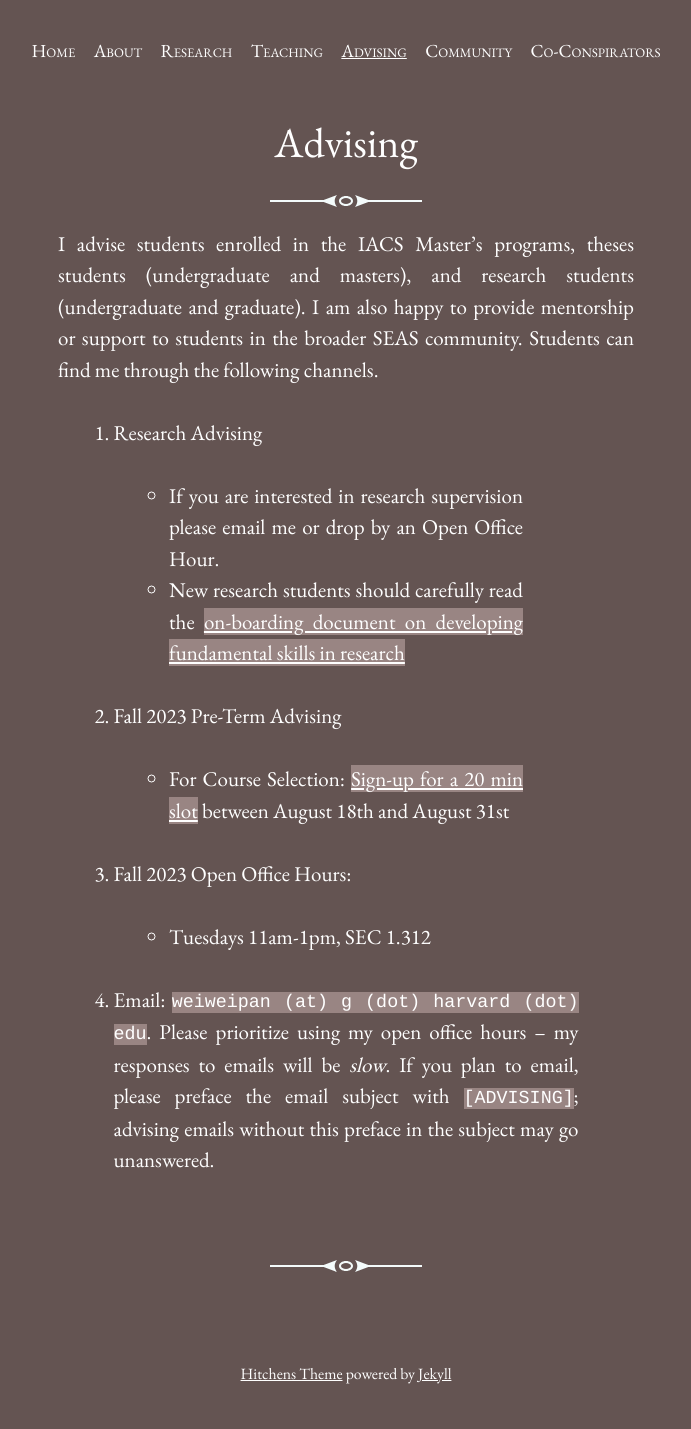
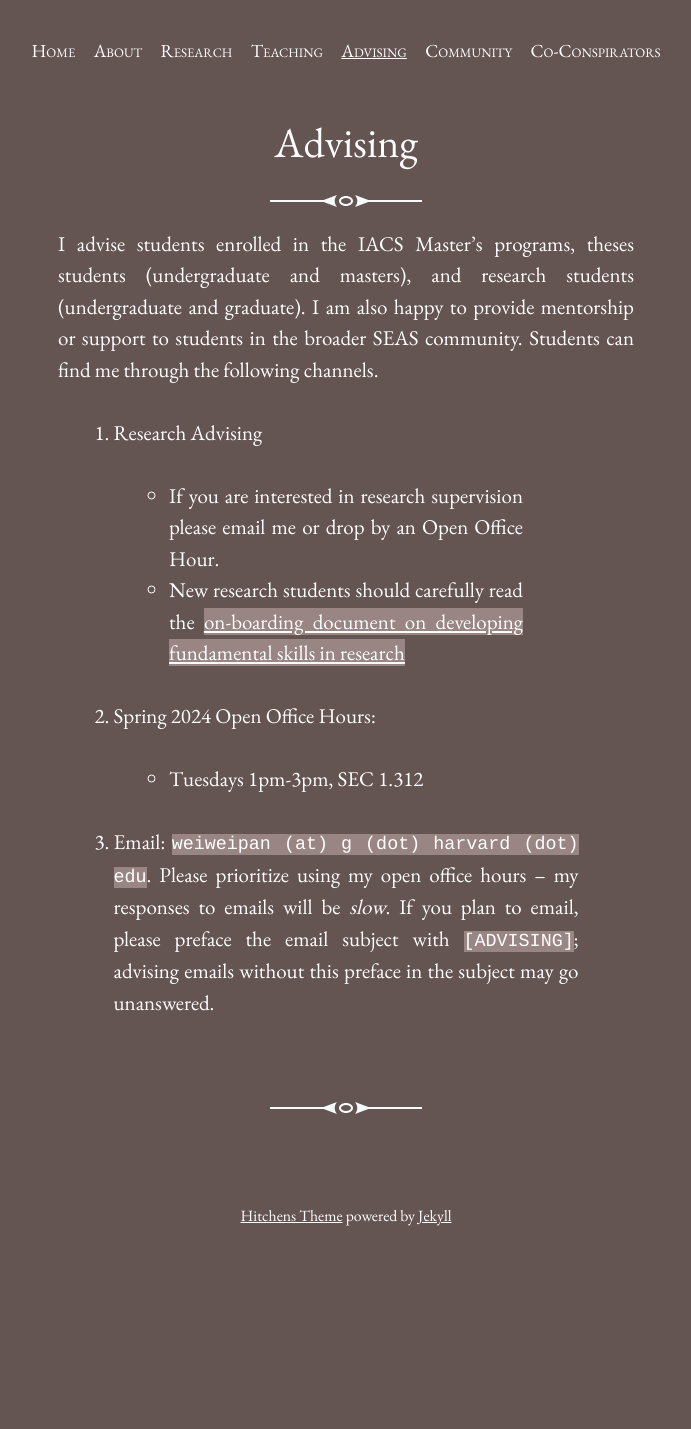
Before and after one commit to onefishy/onefishy.github.io, a Jekyll site: the page built from advising.md, in a window 1280 px wide. Shown: the whole page, without its empty margins (294-985 px from the left). Built offline with Jekyll 4.4.1, drawn with Linux system fonts in a browser that asks for light colours; after the commit the page ends 1272 px from its top, so only the background shows below that.

Commit message:
Update advising.md

```diff
--- a/advising.md
+++ b/advising.md
@@ -9,10 +9,7 @@ I advise students enrolled in the IACS Master's programs, theses students (under
   - If you are interested in research supervision please email me or drop by an Open Office Hour.
   - New research students should carefully read the [on-boarding document on developing fundamental skills in research](https://docs.google.com/presentation/d/1EQIupyrH7z2sUUH99CMQQJc9JzV8reTzQ6RYOeWQ1tE/edit?usp=sharing)
 
-1. Fall 2023 Pre-Term Advising
-  - For Course Selection: [Sign-up for a 20 min slot](https://calendly.com/weiweipan/fall-course-advising) between August 18th and August 31st
+1. Spring 2024 Open Office Hours:
+  - Tuesdays 1pm-3pm, SEC 1.312
 
-2. Fall 2023 Open Office Hours:
-  - Tuesdays 11am-1pm, SEC 1.312
-
-3. Email: ``weiweipan (at) g (dot) harvard (dot) edu``. Please prioritize using my open office hours -- my responses to emails will be *slow*. If you plan to email, please preface the email subject with ``[ADVISING]``; advising emails without this preface in the subject may go unanswered.
+2. Email: ``weiweipan (at) g (dot) harvard (dot) edu``. Please prioritize using my open office hours -- my responses to emails will be *slow*. If you plan to email, please preface the email subject with ``[ADVISING]``; advising emails without this preface in the subject may go unanswered.
```
